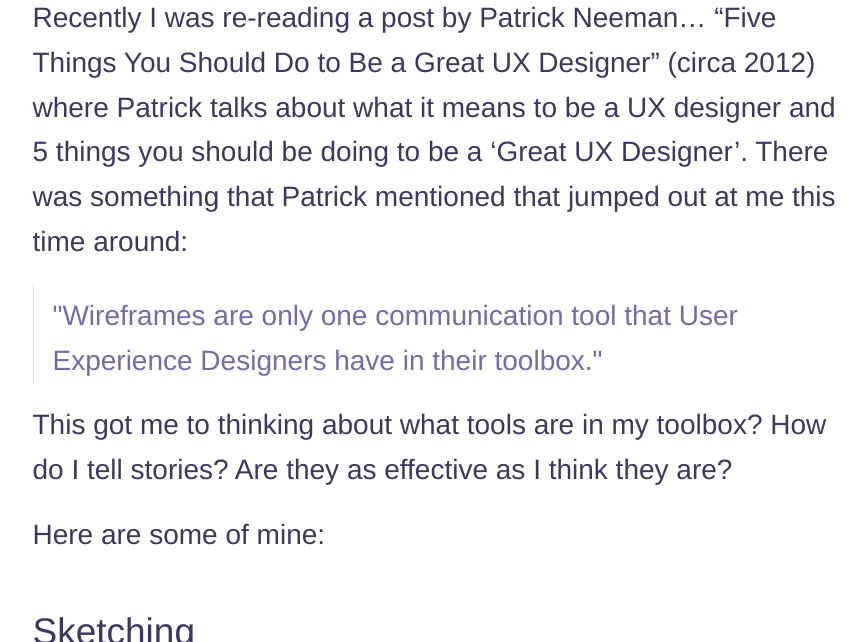
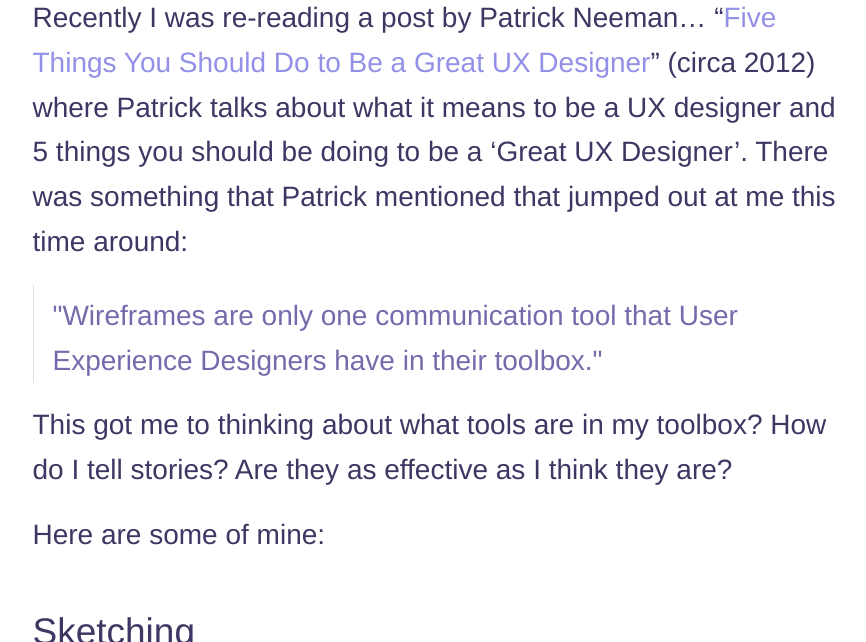
Before and after one commit to aaronkwhite/aaronkwhite.github.com, a Jekyll site: the page built from _posts/2015-02-15-ux-toolbox.md, in a window 1280 px wide and 900 px high, scrolled down 406 px, cut to the strip 258-900 px from the top of the window. Shown: the whole strip, without its empty margins (195-1061 px from the left). Built offline with Jekyll 4.4.1, drawn with Linux system fonts in a browser that asks for light colours; Markdown is read by kramdown in place of the engine named in the settings; comment, search, counter and statistics services are not loaded; part of the change alters nothing that is shown.

```diff
--- a/_posts/2015-02-15-ux-toolbox.md
+++ b/_posts/2015-02-15-ux-toolbox.md
@@ -22,7 +22,7 @@ tags:
 <img src="/images/{{ page.image }}" data-interchange="[/images/{{ page.image }}, (default)], [/images/{{ page.image }}@2x.png, (retina)]">
 </p>
 
-Recently I was re-reading a post by Patrick Neeman... "Five Things You Should Do to Be a Great UX Designer" (circa 2012) where Patrick talks about what it means to be a UX designer and 5 things you should be doing to be a 'Great UX Designer'. There was something that Patrick mentioned that jumped out at me this time around:
+Recently I was re-reading a post by Patrick Neeman... "[Five Things You Should Do to Be a Great UX Designer](http://www.usabilitycounts.com/2012/09/12/five-things-you-should-do-to-be-a-great-ux-designer/)" (circa 2012) where Patrick talks about what it means to be a UX designer and 5 things you should be doing to be a 'Great UX Designer'. There was something that Patrick mentioned that jumped out at me this time around:
 
 <blockquote>
   "Wireframes are only one communication tool that User Experience Designers have in their toolbox."
```
Also changed, not shown: 1 other file.
